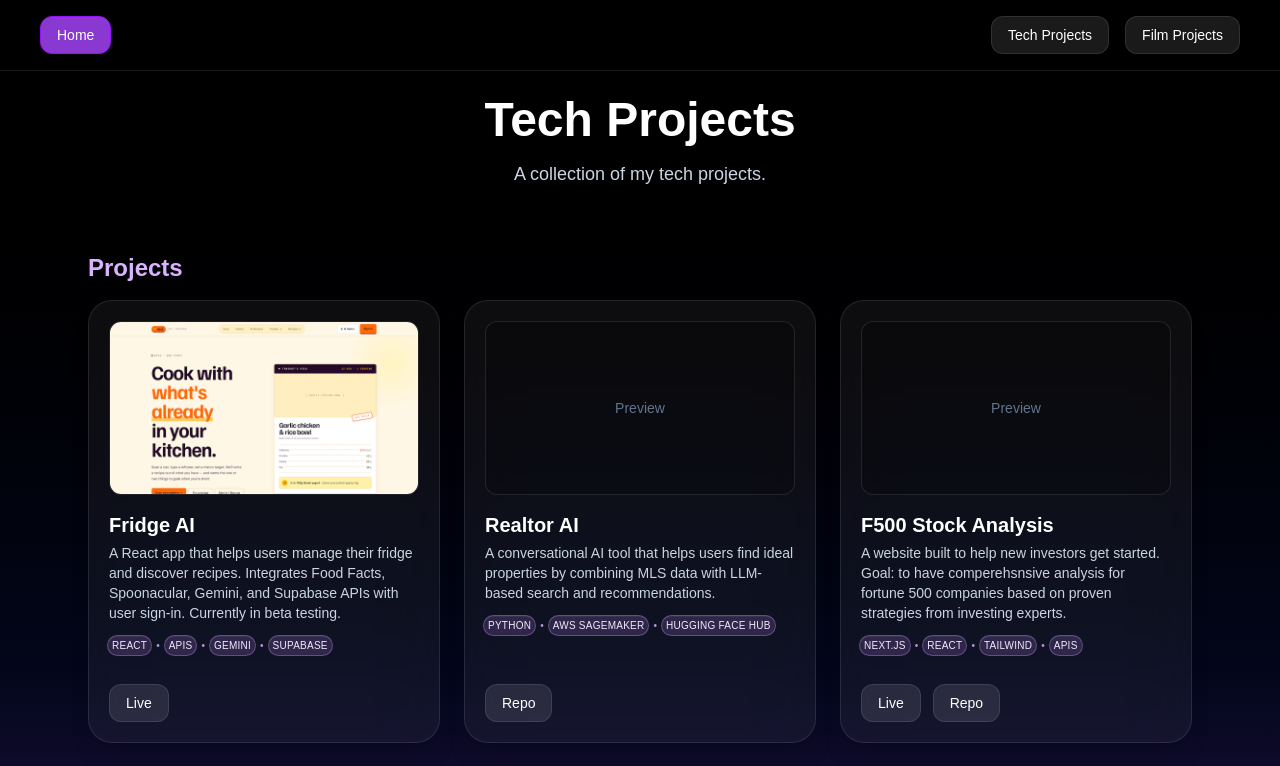
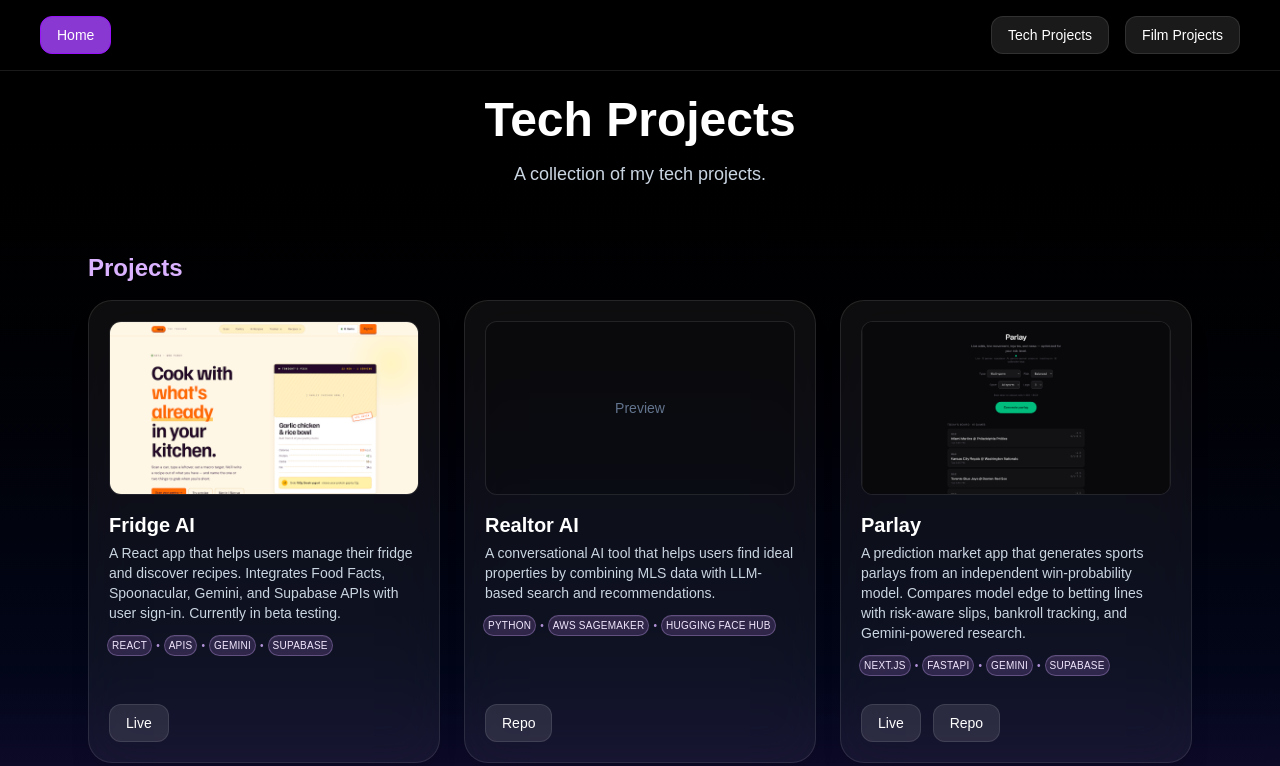
Before and after one commit to Neal-stack/portfolio, a Next.js app: page /tech in a window 1280 px wide. Shown: the top 766 px of the page. Built offline with nearby package versions, Linux system fonts and the light colour scheme.

Commit message:
Added Parlay project to tech projects page &  updated featured projects section

```diff
--- a/src/app/page.js
+++ b/src/app/page.js
@@ -44,20 +44,20 @@ export default function Home() {
               </a>
             </div>
           </article>
-          {/* F500 Stock Analysis */}
+          {/* Fridge AI */}
           <article className="rounded-2xl border border-white/10 bg-white/5 p-5 backdrop-blur shadow">
-            <h3 className="text-lg font-semibold">F500 Stock Analysis</h3>
+            <h3 className="text-lg font-semibold">Fridge AI</h3>
             <p className="mt-2 text-sm text-slate-300">
-              A web dashboard analyzing Fortune 500 companies’ stock data with real-time financial APIs, visualizations, and performance insights.
+              A React app that helps users manage their fridge and discover recipes. Integrates Food Facts, Spoonacular, Gemini, and Supabase APIs with user sign-in. Currently in beta testing.
             </p>
             <div className="mt-4 flex gap-4 text-sm">
               <a
                 className="hover:underline"
-                href="https://github.com/Neal-stack/f500"
+                href="https://fridge-ai-eta.vercel.app/"
                 target="_blank"
                 rel="noreferrer"
               >
-                Repo
+                Live
               </a>
             </div>
           </article>
--- a/src/app/tech/page.js
+++ b/src/app/tech/page.js
@@ -19,6 +19,16 @@ const PROJECTS = [
     liveUrl: null,
     repoUrl: "https://github.com/Neal-stack/realator-AI",
     tags: ["Python", "AWS SageMaker", "Hugging Face Hub"],
+  },
+  {
+    id: "parlay",
+    title: "Parlay",
+    description:
+      "A prediction market app that generates sports parlays from an independent win-probability model. Compares model edge to betting lines with risk-aware slips, bankroll tracking, and Gemini-powered research.",
+    liveUrl: "https://prediction-sports-parlay.vercel.app/",
+    repoUrl: "https://github.com/Neal-stack/prediction-sports-parlay",
+    tags: ["Next.js", "FastAPI", "Gemini", "Supabase"],
+    image: "/parlayPreview.png",
   },
   {
     id: "f500",
```
Also changed, not shown: public/parlayPreview.png (added).
